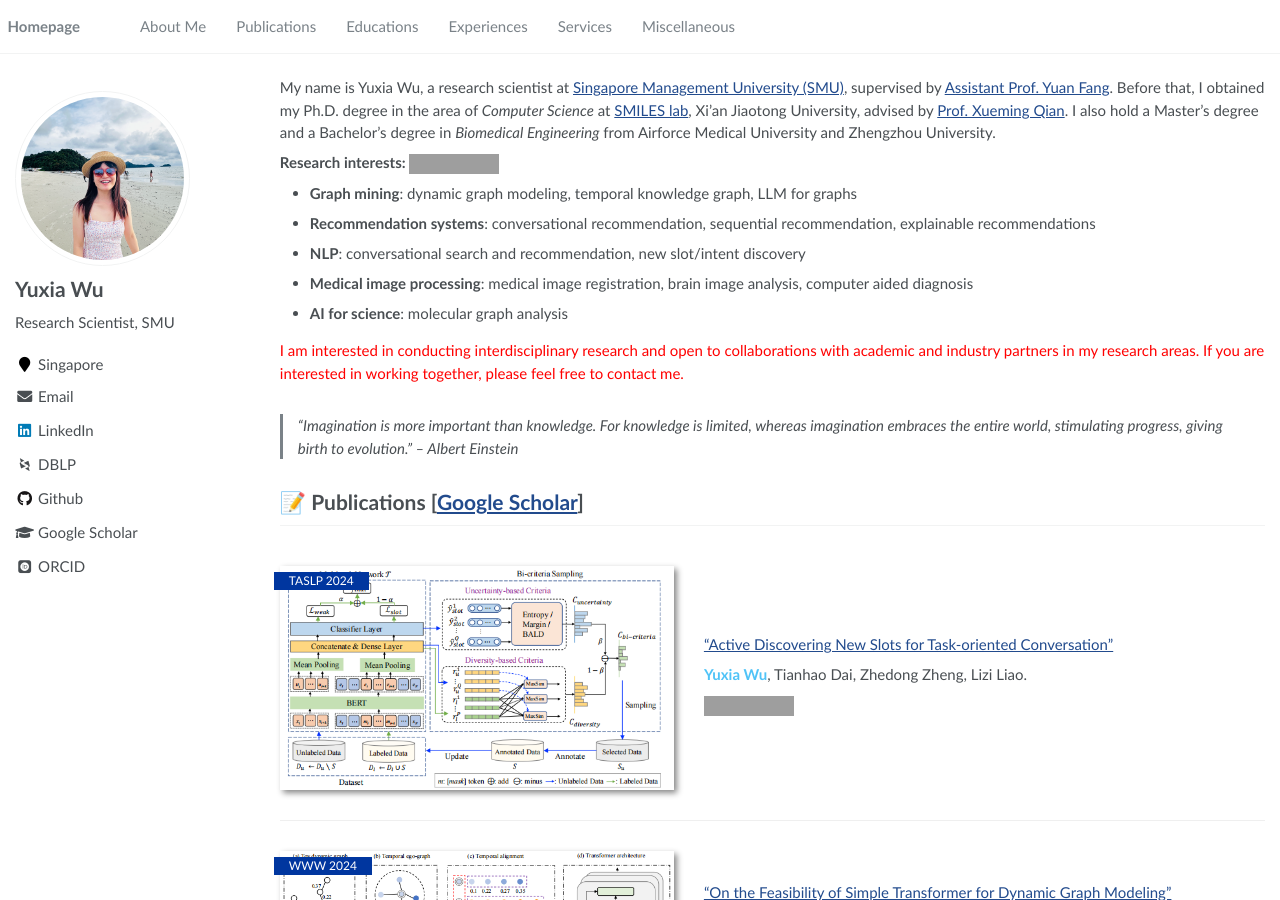
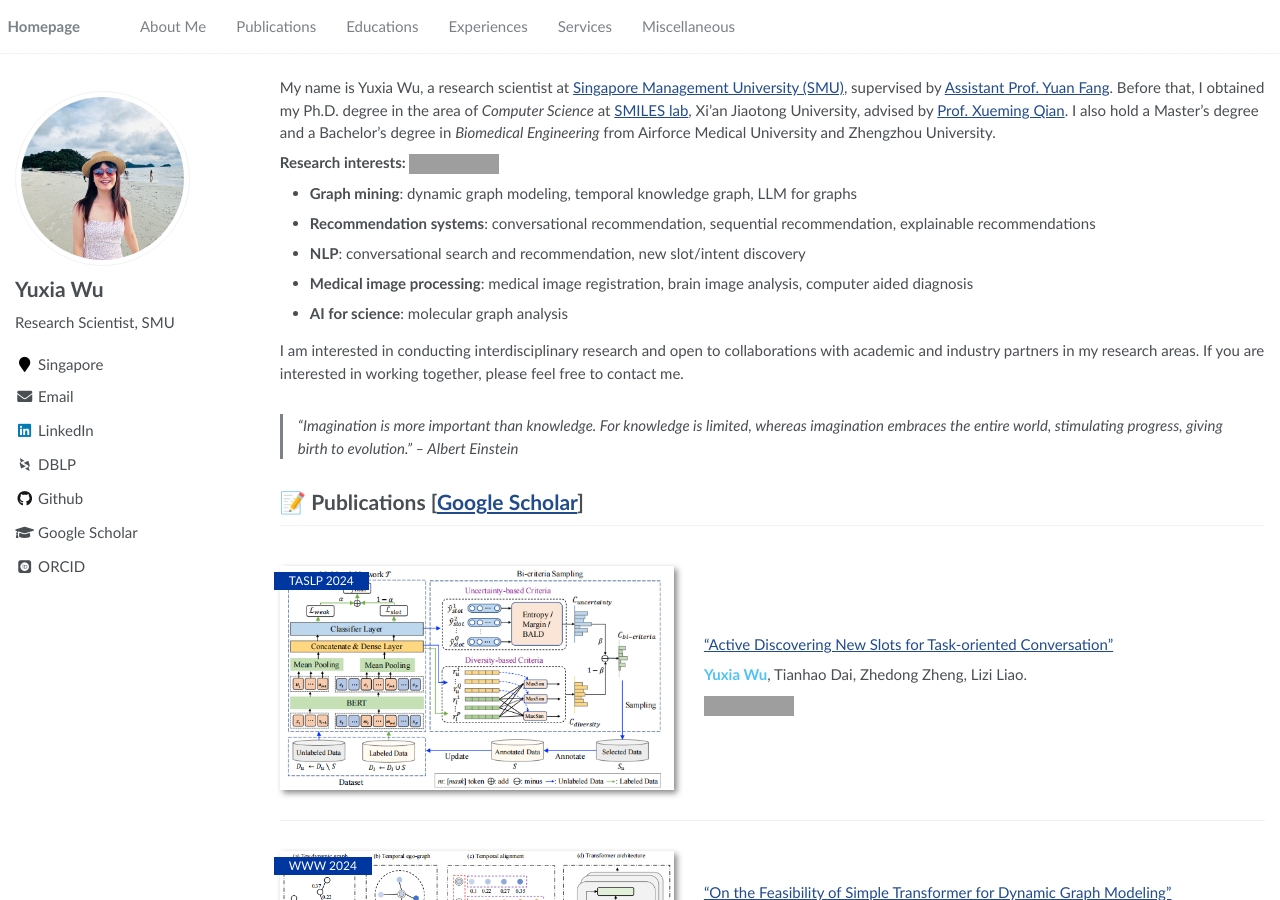
Before and after one commit to YuxiaWu/YuxiaWu.github.io, a Jekyll site: the page built from _pages/about.md, in a window 1280 px wide and 900 px high. Built offline with Jekyll 4.4.1, drawn with Linux system fonts in a browser that asks for light colours; some web fonts are replaced; grey boxes are pictures that could not be loaded.

Commit message:
Update about.md

```diff
--- a/_pages/about.md
+++ b/_pages/about.md
@@ -29,7 +29,7 @@ My name is Yuxia Wu, a research scientist at [Singapore Management University (S
 - **Medical image processing**: medical image registration, brain image analysis, computer aided diagnosis
 - **AI for science**: molecular graph analysis
 
-<span style="color:red">I am interested in conducting interdisciplinary research and open to collaborations with academic and industry partners in my research areas. If you are interested in working together, please feel free to contact me.</span>
+I am interested in conducting interdisciplinary research and open to collaborations with academic and industry partners in my research areas. If you are interested in working together, please feel free to contact me.
 
 > "Imagination is more important than knowledge. For knowledge is limited, whereas imagination embraces the entire world, stimulating progress, giving birth to evolution." – Albert Einstein
 
```
